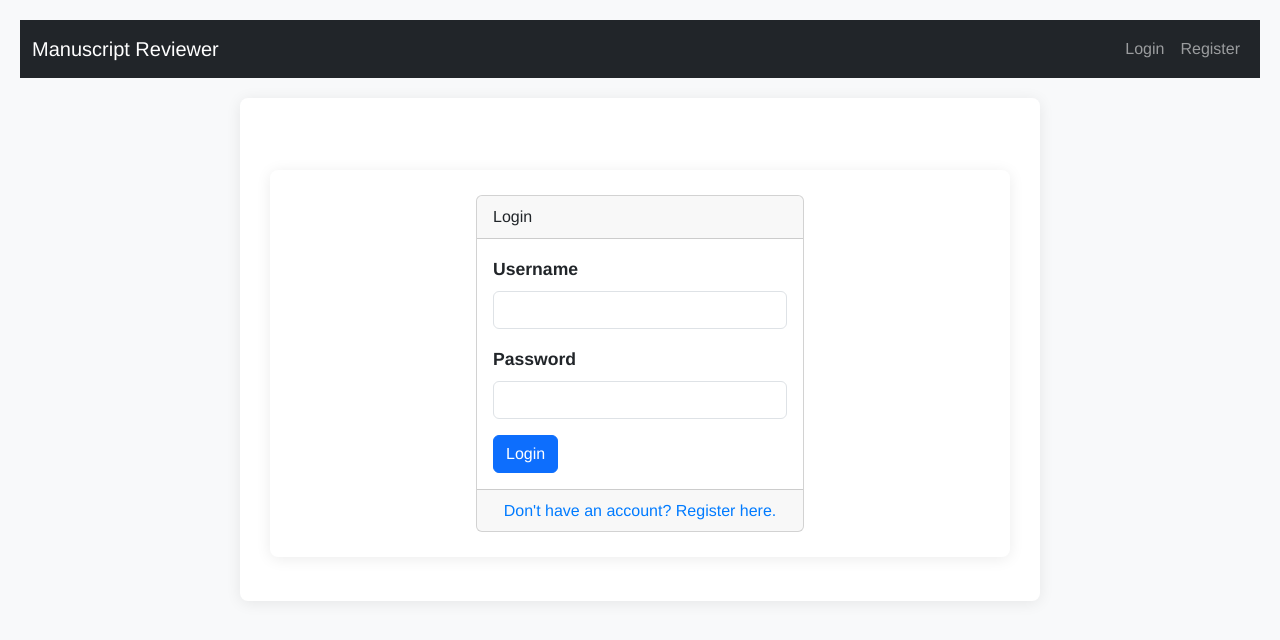
After one commit to Shin-ichiroh/Manuscript-review, a Flask app: page /login in a window 1280 px wide. The commit adds this page. Shown: the top 640 px of the page. Run offline with Flask 3, Linux system fonts and the light colour scheme.

Commit message:
ログイン機能追加と履歴機能の追加

```diff
--- a/app.py
+++ b/app.py
@@ -1,51 +1,153 @@
-import os # Ensure os is imported for load_dotenv and sys.path logic
-from dotenv import load_dotenv # New import
+import os
+from dotenv import load_dotenv
+import sys
+from datetime import datetime
 
-# Load environment variables from .env file if it exists
-# This should be one of the first things the app does.
-load_dotenv() # New call
-
-# Add project root to sys.path for module resolution
-# This helps ensure `from src.module` imports work correctly
-# and also that relative imports within the `src` package work when called from app.py.
-import sys
+# Load environment variables and set up system path
+load_dotenv()
 project_root = os.path.abspath(os.path.dirname(__file__))
 if project_root not in sys.path:
     sys.path.insert(0, project_root)
-# src_path = os.path.join(project_root, "src") # If src itself needs to be a top-level for some reason
-# if src_path not in sys.path:
-#    sys.path.insert(0, src_path)
 
+from flask import Flask, render_template, request, redirect, url_for, flash
+from flask_sqlalchemy import SQLAlchemy
+from flask_login import LoginManager, UserMixin, login_user, logout_user, login_required, current_user
+from werkzeug.security import generate_password_hash, check_password_hash
+from src.core_logic import process_job_posting_url, format_review_for_html
+from urllib.parse import urlparse
 
-from flask import Flask, render_template, request
-from src.core_logic import process_job_posting_url
+# App initialization
+app = Flask(__name__)
+app.config['SECRET_KEY'] = os.environ.get('SECRET_KEY', 'a_default_secret_key')
 
-app = Flask(__name__)
+# Create the 'instance' folder if it doesn't exist
+instance_path = os.path.join(project_root, 'instance')
+if not os.path.exists(instance_path):
+    os.makedirs(instance_path)
 
+app.config['SQLALCHEMY_DATABASE_URI'] = f"sqlite:///{os.path.join(instance_path, 'database.db')}"
+app.config['SQLALCHEMY_TRACK_MODIFICATIONS'] = False
+
+db = SQLAlchemy(app)
+login_manager = LoginManager(app)
+login_manager.login_view = 'login'
+
+# --- Database Models ---
+class User(UserMixin, db.Model):
+    id = db.Column(db.Integer, primary_key=True)
+    username = db.Column(db.String(150), unique=True, nullable=False)
+    password_hash = db.Column(db.String(200), nullable=False)
+    histories = db.relationship('ReviewHistory', backref='author', lazy=True)
+
+    def set_password(self, password):
+        self.password_hash = generate_password_hash(password)
+
+    def check_password(self, password):
+        return check_password_hash(self.password_hash, password)
+
+class ReviewHistory(db.Model):
+    id = db.Column(db.Integer, primary_key=True)
+    timestamp = db.Column(db.DateTime, nullable=False, default=datetime.utcnow)
+    job_url = db.Column(db.String(500), nullable=False)
+    job_title = db.Column(db.String(200), nullable=True)
+    company_name = db.Column(db.String(200), nullable=True) # Added company_name
+    review_result_raw = db.Column(db.Text, nullable=True)
+    user_id = db.Column(db.Integer, db.ForeignKey('user.id'), nullable=False)
+
+@login_manager.user_loader
+def load_user(user_id):
+    return User.query.get(int(user_id))
+
+# --- Routes ---
 @app.route('/')
+@login_required
 def index():
     return render_template('index.html')
 
 @app.route('/review', methods=['POST'])
+@login_required
 def review():
+    job_url = request.form.get('url')
+    if not job_url:
+        return render_template('results.html', results={"error_message": "Error: No URL provided."}), 400
+
+    results_dict = process_job_posting_url(job_url)
+
+    # Debugging: Check if company_name is in results_dict
+    print(f"[app.py debug] results_dict company_name: {results_dict.get('company_name')}")
+
+    # Save to history
+    history_entry = ReviewHistory(
+        job_url=job_url,
+        job_title=results_dict.get('job_title'),
+        company_name=results_dict.get('company_name'), # Added company_name
+        review_result_raw=results_dict.get('review_result_raw'),
+        author=current_user
+    )
+    db.session.add(history_entry)
+    db.session.commit()
+
+    if results_dict.get("debug_messages"):
+        print("\n--- Debug Messages from core_logic (called by app.py) ---")
+        for msg in results_dict.get("debug_messages", []):
+            print(msg)
+        print("--- End of Debug Messages from core_logic ---")
+
+    return render_template('results.html', results=results_dict)
+
+@app.route('/login', methods=['GET', 'POST'])
+def login():
+    if current_user.is_authenticated:
+        return redirect(url_for('index'))
     if request.method == 'POST':
-        job_url = request.form.get('url')
-        if not job_url:
-            return render_template('results.html', results={"error_message": "Error: No URL provided."}), 400
+        username = request.form['username']
+        password = request.form['password']
+        user = User.query.filter_by(username=username).first()
+        if user and user.check_password(password):
+            login_user(user)
+            return redirect(url_for('index'))
+        else:
+            flash('Invalid username or password')
+    return render_template('login.html')
 
-        results_dict = process_job_posting_url(job_url)
+@app.route('/logout')
+@login_required
+def logout():
+    logout_user()
+    return redirect(url_for('login'))
 
-        if results_dict.get("debug_messages"):
-            print("\n--- Debug Messages from core_logic (called by app.py) ---")
-            for msg in results_dict.get("debug_messages", []):
-                print(msg)
-            print("--- End of Debug Messages from core_logic ---")
+@app.route('/register', methods=['GET', 'POST'])
+def register():
+    if current_user.is_authenticated:
+        return redirect(url_for('index'))
+    if request.method == 'POST':
+        username = request.form['username']
+        password = request.form['password']
+        if User.query.filter_by(username=username).first():
+            flash('Username already exists')
+        else:
+            new_user = User(username=username)
+            new_user.set_password(password)
+            db.session.add(new_user)
+            db.session.commit()
+            flash('Registration successful! Please log in.')
+            return redirect(url_for('login'))
+    return render_template('register.html')
 
-        return render_template('results.html', results=results_dict)
+@app.route('/history')
+@login_required
+def history():
+    page = request.args.get('page', 1, type=int)
+    histories_query = ReviewHistory.query.filter_by(author=current_user).order_by(ReviewHistory.timestamp.desc())
+    histories_pagination = histories_query.paginate(page=page, per_page=10)
 
-    return "Invalid request method.", 405
+    # Format review_result_raw for display
+    for history_entry in histories_pagination.items:
+        history_entry.formatted_review = format_review_for_html(history_entry.review_result_raw)
+
+    return render_template('history.html', histories=histories_pagination)
 
 if __name__ == '__main__':
-    # Note: The sys.path modification is done above, outside the __main__ block,
-    # to ensure it's effective for all imports when app.py is run.
+    with app.app_context():
+        db.create_all()
     app.run(debug=True, host='0.0.0.0', port=5000)
--- a/requirements.txt
+++ b/requirements.txt
@@ -6,3 +6,6 @@ openai~=1.0
 Flask~=3.0
 python-dotenv~=0.21
 gunicorn
+Flask-SQLAlchemy
+Flask-Login
+Werkzeug
--- a/src/core_logic.py
+++ b/src/core_logic.py
@@ -49,6 +49,7 @@ def process_job_posting_url(job_post_url: str) -> dict:
         "salary": None,
         "location": None,
         "qualifications": None,
+        "company_name": None, # Added company_name
         "full_text_content": None,
         "image_ocr_texts": [],
         "rulebook_chunks_count": 0,
@@ -84,6 +85,7 @@ def process_job_posting_url(job_post_url: str) -> dict:
     results["salary"] = extracted_info.get('salary')
     results["location"] = extracted_info.get('location')
     results["qualifications"] = extracted_info.get('qualifications')
+    results["company_name"] = extracted_info.get('company_name') # Added company_name
     results["full_text_content"] = extracted_info.get('full_text')
     results["image_ocr_texts"] = extracted_info.get('image_ocr_texts', [])
 
--- a/static/style.css
+++ b/static/style.css
@@ -130,6 +130,36 @@ pre {
     border-bottom-color: #f5c6cb;
 }
 
+/* Custom styles for extracted information section */
+.accordion-body dl.row {
+    border: 1px solid #e9ecef; /* 全体を囲むフレーム */
+    border-radius: 6px;
+    padding: 15px;
+    background-color: #ffffff; /* 背景色を白に */
+}
+
+.accordion-body dl.row dt,
+.accordion-body dl.row dd {
+    padding-top: 8px;
+    padding-bottom: 8px;
+    margin-bottom: 0; /* dl, dt, dd のデフォルトマージンをリセット */
+}
+
+.accordion-body dl.row dt {
+    font-weight: bold;
+    color: #2c3e50;
+    border-bottom: 1px dashed #e9ecef; /* 各項目の下線 */
+}
+
+.accordion-body dl.row dd {
+    border-bottom: 1px dashed #e9ecef; /* 各項目の下線 */
+}
+
+.accordion-body dl.row dt:last-of-type,
+.accordion-body dl.row dd:last-of-type {
+    border-bottom: none; /* 最後の項目には下線をつけない */
+}
+
 /* Responsive Design Adjustments */
 @media (max-width: 768px) {
     body {
--- /dev/null
+++ b/templates/base.html
@@ -0,0 +1,50 @@
+<!doctype html>
+<html lang="en">
+<head>
+    <meta charset="utf-8">
+    <meta name="viewport" content="width=device-width, initial-scale=1">
+    <title>{% block title %}Manuscript Review{% endblock %}</title>
+    <!-- Bootstrap CSS -->
+    <link href="https://cdn.jsdelivr.net/npm/bootstrap@5.3.0/dist/css/bootstrap.min.css" rel="stylesheet">
+    <link rel="stylesheet" href="{{ url_for('static', filename='style.css') }}">
+</head>
+<body>
+    <nav class="navbar navbar-expand-lg navbar-dark bg-dark">
+        <div class="container-fluid">
+            <a class="navbar-brand" href="{{ url_for('index') }}">Manuscript Reviewer</a>
+            <button class="navbar-toggler" type="button" data-bs-toggle="collapse" data-bs-target="#navbarNav" aria-controls="navbarNav" aria-expanded="false" aria-label="Toggle navigation">
+                <span class="navbar-toggler-icon"></span>
+            </button>
+            <div class="collapse navbar-collapse" id="navbarNav">
+                <ul class="navbar-nav ms-auto">
+                    {% if current_user.is_authenticated %}
+                        <li class="nav-item">
+                            <span class="navbar-text me-2">Welcome, {{ current_user.username }}</span>
+                        </li>
+                        <li class="nav-item">
+                            <a class="nav-link" href="{{ url_for('history') }}">History</a>
+                        </li>
+                        <li class="nav-item">
+                            <a class="nav-link" href="{{ url_for('logout') }}">Logout</a>
+                        </li>
+                    {% else %}
+                        <li class="nav-item">
+                            <a class="nav-link" href="{{ url_for('login') }}">Login</a>
+                        </li>
+                        <li class="nav-item">
+                            <a class="nav-link" href="{{ url_for('register') }}">Register</a>
+                        </li>
+                    {% endif %}
+                </ul>
+            </div>
+        </div>
+    </nav>
+
+    <main class="container py-4">
+        {% block content %}{% endblock %}
+    </main>
+
+    <!-- Bootstrap JS Bundle -->
+    <script src="https://cdn.jsdelivr.net/npm/bootstrap@5.3.0/dist/js/bootstrap.bundle.min.js"></script>
+</body>
+</html>
--- /dev/null
+++ b/templates/login.html
@@ -0,0 +1,38 @@
+{% extends "base.html" %}
+
+{% block title %}Login{% endblock %}
+
+{% block content %}
+<div class="container mt-5">
+    <div class="row justify-content-center">
+        <div class="col-md-6">
+            <div class="card">
+                <div class="card-header">Login</div>
+                <div class="card-body">
+                    {% with messages = get_flashed_messages() %}
+                        {% if messages %}
+                            <div class="alert alert-warning" role="alert">
+                                {{ messages[0] }}
+                            </div>
+                        {% endif %}
+                    {% endwith %}
+                    <form method="POST" action="{{ url_for('login') }}">
+                        <div class="mb-3">
+                            <label for="username" class="form-label">Username</label>
+                            <input type="text" class="form-control" id="username" name="username" required>
+                        </div>
+                        <div class="mb-3">
+                            <label for="password" class="form-label">Password</label>
+                            <input type="password" class="form-control" id="password" name="password" required>
+                        </div>
+                        <button type="submit" class="btn btn-primary">Login</button>
+                    </form>
+                </div>
+                <div class="card-footer text-center">
+                    <a href="{{ url_for('register') }}">Don't have an account? Register here.</a>
+                </div>
+            </div>
+        </div>
+    </div>
+</div>
+{% endblock %}
```
Also changed, not shown: src/scraper.py (+9 -5 lines), templates/history.html (added, +50 -0 lines), templates/index.html (+15 -33 lines), templates/register.html (added, +38 -0 lines), templates/results.html (+50 -74 lines), instance/database.db (added).
